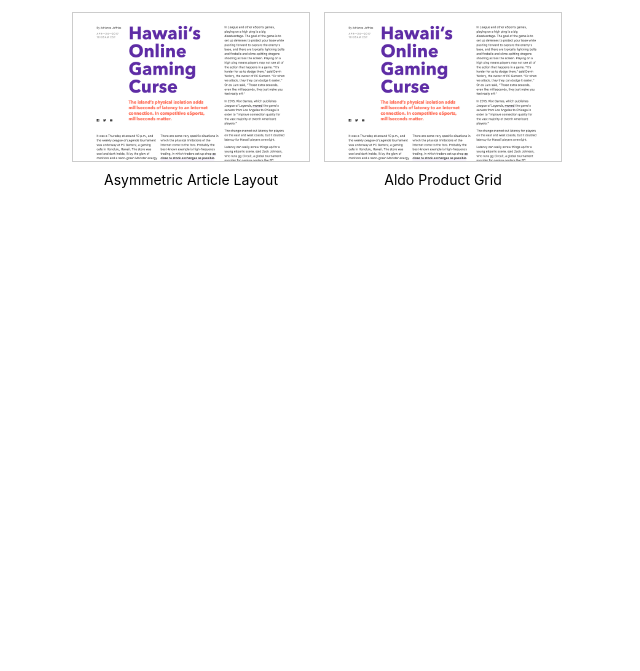
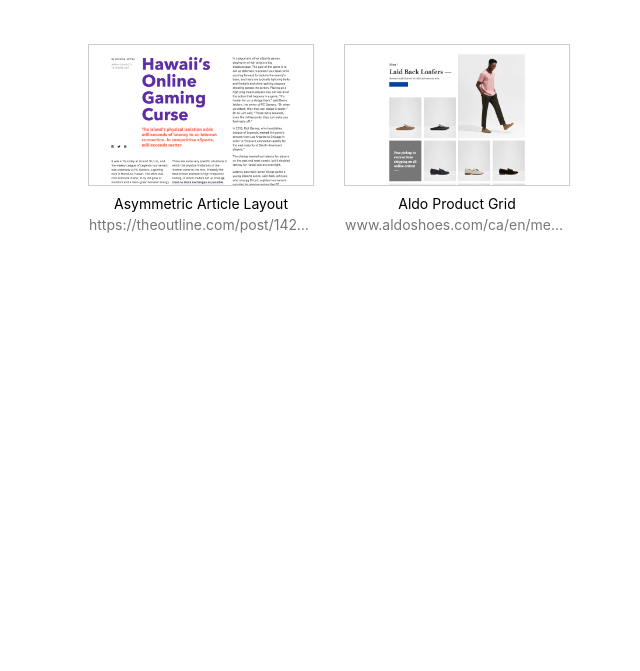
Before and after one commit to winkerVSbecks/grid-experiments, a website: page index.html in a window 1280 px wide. Shown: the part 129-800 px from the top of the page, without its empty margins (71-711 px from the left). Drawn offline with nearby package versions, Linux system fonts and the light colour scheme.

Commit message:
aldo style product grid

```diff
--- a/aldo/index.css
+++ b/aldo/index.css
@@ -1,35 +1,29 @@
 .grid { display: grid; }
 
 /**
- * Base = width of grid - (gutters + padding)
- * Width = Base / 4
+ * Grid Layout
+ * Width = (width_of_grid - (gutters + padding)) / no_of_cols
  * Height = 1270 * width / 1000
  */
 :root {
-  --base: calc(100vw - 3rem);
-  --width: calc(var(--base) / 4);
+  --width: calc((100vw - 3rem) / 2);
   --height: calc(1270 * var(--width) / 1000);
 }
 
 .layout {
-  max-width: 64em;
   grid-gap: 1rem;
   grid-auto-flow: dense;
   grid-template-columns: repeat(2, var(--width));
   grid-auto-rows: var(--height);
 }
 
-/*
-@media screen and (min-width: 30em)
-*/
-
 @media screen and (min-width: 30em) and (max-width: 60em) {
-  :root { --base: calc(100vw - 4rem); }
+  :root { --width: calc((100vw - 4rem) / 3); }
   .layout { grid-template-columns: repeat(3, var(--width)); }
 }
 
 @media screen and (min-width: 60em) {
-  :root { --base: calc(60em - 5rem); }
+  :root { --width: calc((60em - 5rem) / 4); }
   .layout { grid-template-columns: repeat(4, var(--width)); }
 }
 
@@ -61,7 +55,6 @@
 }
 
 
-
 .zoom {
   -moz-osx-font-smoothing: grayscale;
   backface-visibility: hidden;
--- a/index.html
+++ b/index.html
@@ -7,8 +7,8 @@
     <link rel="stylesheet" href="https://unpkg.com/tachyons@4.7.0/css/tachyons.min.css"/>
   </head>
   <body>
-    <article class="sans-serif mt5 mw8 center dark-gray">
-      <h2 class="f3 fw8 ttu tracked pa3 mv0 lh-solid">
+    <article class="sans-serif mt5 mw8 center dark-gray ph3">
+      <h2 class="f3 fw8 ttu tracked mt0 mb5 lh-solid">
         <svg
           xmlns="http://www.w3.org/2000/svg"
           class="dark-gray v-mid dib"
@@ -20,8 +20,8 @@
         Grid Experiments
       </h2>
 
-      <div class="cf pa2">
-        <div class="fl w-50 w-25-ns pa2">
+      <div class="cf">
+        <div class="fl w5 pa3">
           <a href="magazine-style-asymmetric" class="db link dim tc">
             <img src="img/magazine-style-asymmetric.png"
               alt="magazine style asymmetric article layout"
@@ -29,18 +29,22 @@
             <dl class="mt2 f6 lh-copy">
               <dt class="clip">Title</dt>
               <dd class="ml0 black truncate w-100">Asymmetric Article Layout</dd>
+              <dt class="clip">Original</dt>
+              <dd class="tl ml0 gray truncate w-100">https://theoutline.com/post/1424/hawaii-s-online-gaming-curse</dd>
             </dl>
           </a>
         </div>
 
-        <div class="fl w-50 w-25-ns pa2">
+        <div class="fl w5 pa3">
           <a href="aldo" class="db link dim tc">
-            <img src="img/magazine-style-asymmetric.png"
+            <img src="img/product-grid.png"
               alt="magazine style asymmetric article layout"
               class="w-100 db outline black-20"/>
             <dl class="mt2 f6 lh-copy">
               <dt class="clip">Title</dt>
               <dd class="ml0 black truncate w-100">Aldo Product Grid</dd>
+              <dt class="clip">Original</dt>
+              <dd class="tl ml0 gray truncate w-100">www.aldoshoes.com/ca/en/men/laid-back-loafers</dd>
             </dl>
           </a>
         </div>
```
Also changed, not shown: aldo/index.html (+5 -4 lines), img/product-grid.png (added), 3 other files.
